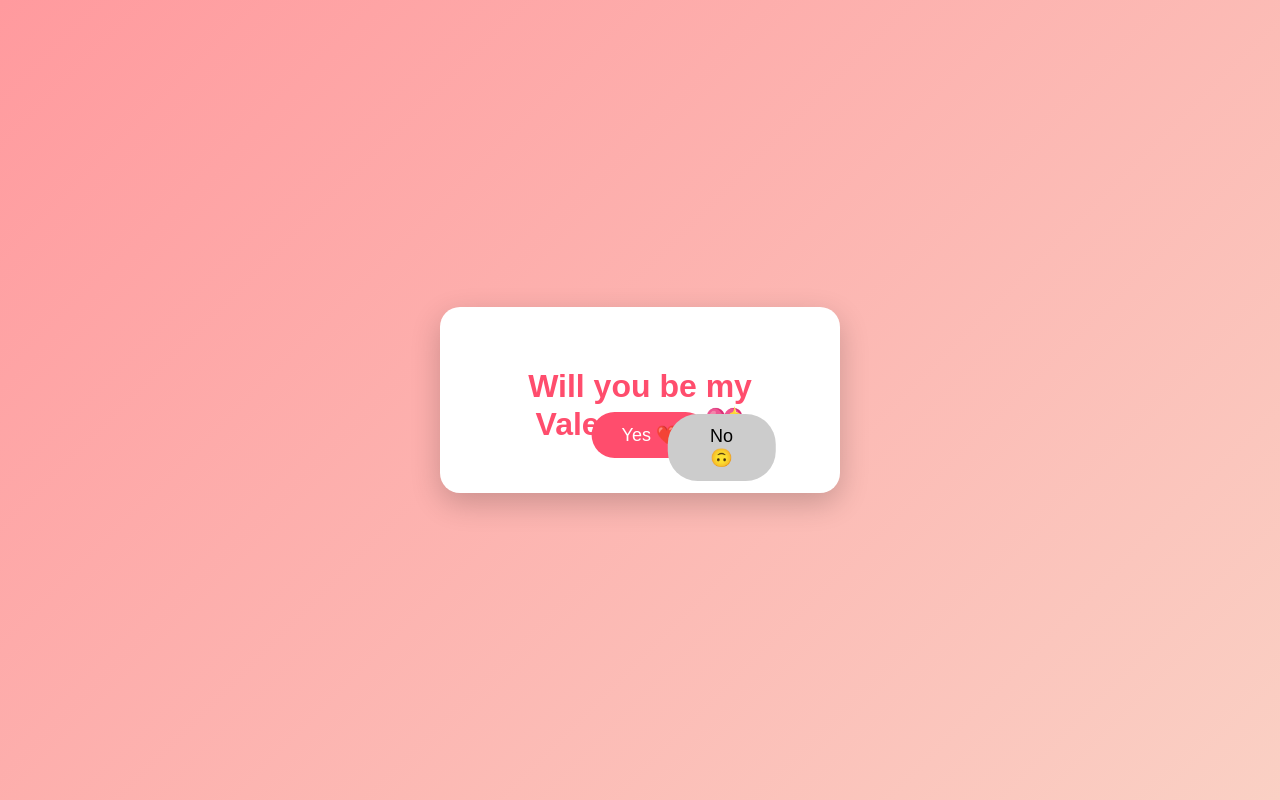
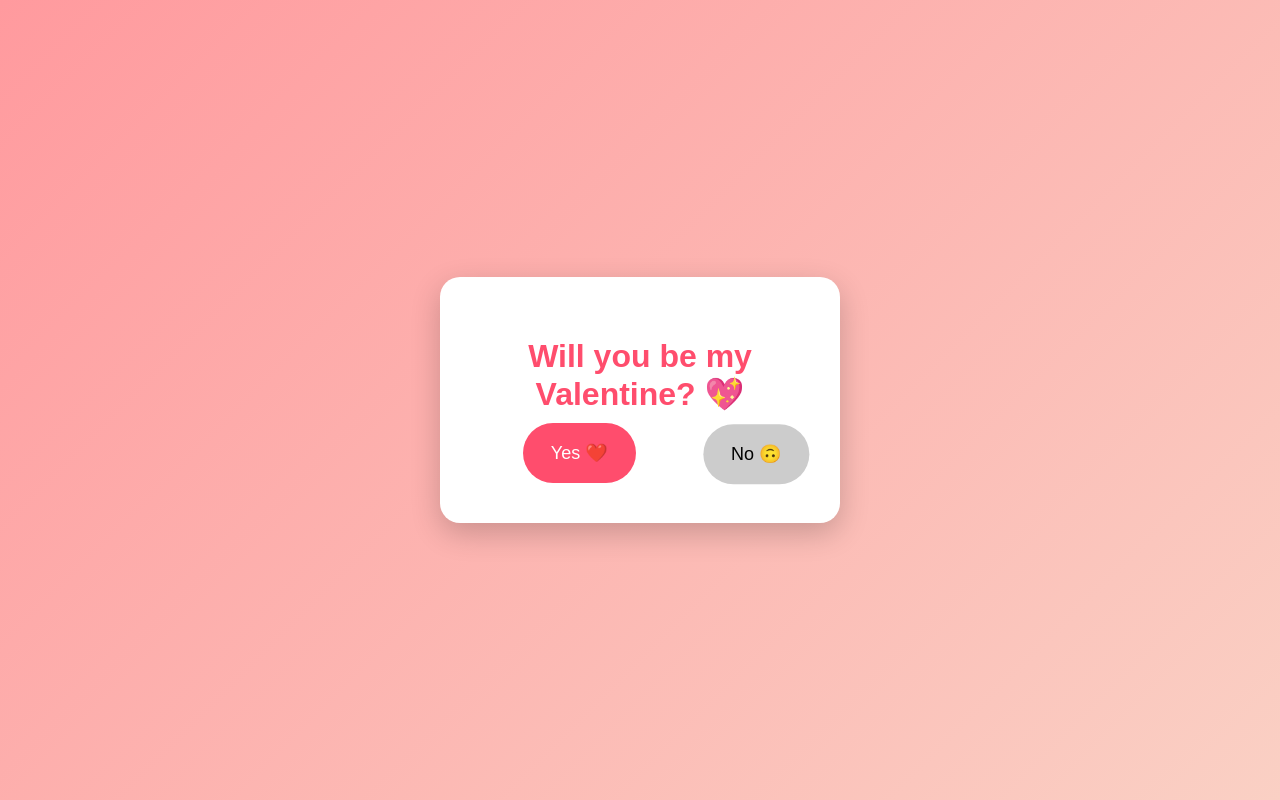
Before and after one commit to aliiraqi0120-collab/Valentine, a plain HTML site: page index.html in a window 1280 px wide. Both pictures are taken after a click on the button "No 🙃". Drawn offline with Linux system fonts and the light colour scheme.

Commit message:
Update index.html

```diff
--- a/index.html
+++ b/index.html
@@ -1,8 +1,10 @@
-<!DOCTYPE html>
+
+ <!DOCTYPE html>
 <html lang="en">
 <head>
 <meta charset="UTF-8">
 <title>Be My Valentine ❤️</title>
+
 <style>
 body {
     height: 100vh;
@@ -12,17 +14,16 @@ body {
     align-items: center;
     background: linear-gradient(135deg, #ff9a9e, #fad0c4);
     font-family: Arial, sans-serif;
-    overflow: hidden;
 }
 
 .container {
-    text-align: center;
     background: white;
     padding: 40px;
     border-radius: 20px;
     box-shadow: 0 10px 30px rgba(0,0,0,0.2);
+    width: 320px;
+    text-align: center;
     position: relative;
-    width: 320px;
 }
 
 h1 {
@@ -30,97 +31,94 @@ h1 {
     margin-bottom: 10px;
 }
 
-/* Message under the question */
+/* MESSAGE UNDER QUESTION */
 #message {
-    font-size: 22px;
+    display: none;
     color: black;
-    margin-top: 10px;
-    display: none;
-    animation: fadeIn 0.8s forwards;
+    font-size: 20px;
+    margin-bottom: 25px;
 }
 
-@keyframes fadeIn {
-    from { opacity: 0; }
-    to { opacity: 1; }
+/* BUTTON ROW */
+.buttons {
+    display: flex;
+    justify-content: center;
+    gap: 15px;
+    position: relative;
+    height: 60px;
 }
 
 button {
     font-size: 18px;
-    padding: 12px 30px;
+    padding: 12px 28px;
     border: none;
     border-radius: 30px;
     cursor: pointer;
-    margin: 15px 10px;
-    position: absolute;
 }
 
 #yesBtn {
     background: #ff4d6d;
     color: white;
-    left: 50%;
-    transform: translateX(-50%);
-    bottom: 20px;
 }
 
 #noBtn {
     background: #ccc;
-    left: 50%;
-    top: 80px;
-    transform: translateX(-50%);
+    position: relative;
 }
 
+/* HEARTS */
 .heart {
-    position: absolute;
-    font-size: 30px;
-    animation: float 3s ease-in forwards;
+    position: fixed;
+    font-size: 28px;
+    animation: float 3s forwards;
 }
 
 @keyframes float {
-    0% { transform: translateY(0) scale(1); opacity: 1; }
-    100% { transform: translateY(-200px) scale(1.5); opacity: 0; }
+    from { opacity: 1; transform: translateY(0); }
+    to { opacity: 0; transform: translateY(-200px); }
 }
 </style>
 </head>
+
 <body>
 
 <div class="container">
     <h1>Will you be my Valentine? 💖</h1>
+
     <div id="message">Ali is grateful for you 🔪</div>
-    <button id="yesBtn">Yes ❤️</button>
-    <button id="noBtn">No 🙃</button>
+
+    <div class="buttons">
+        <button id="yesBtn">Yes ❤️</button>
+        <button id="noBtn">No 🙃</button>
+    </div>
 </div>
 
 <script>
 const noBtn = document.getElementById("noBtn");
 const yesBtn = document.getElementById("yesBtn");
 const message = document.getElementById("message");
-const container = document.querySelector(".container");
+let clicks = 0;
 
-let noClickCount = 0;
+// NO BUTTON — moves ONLY on click
+noBtn.addEventListener("click", () => {
+    clicks++;
 
-// No button moves ONLY on click, disappears after 20 clicks
-noBtn.addEventListener("click", () => {
-    noClickCount++;
-
-    if (noClickCount >= 20) {
+    if (clicks >= 20) {
         noBtn.style.display = "none";
         return;
     }
 
-    const maxX = container.offsetWidth - noBtn.offsetWidth;
-    const maxY = 60;
+    // Move slightly left/right/up/down (stay near Yes)
+    const x = (Math.random() * 120) - 60;
+    const y = (Math.random() * 40) - 20;
 
-    const x = Math.random() * maxX;
-    const y = 60 + Math.random() * maxY;
-
-    noBtn.style.left = x + "px";
-    noBtn.style.top = y + "px";
+    noBtn.style.transform = `translate(${x}px, ${y}px)`;
 });
 
-// Yes button → show message + hearts
+// YES BUTTON
 yesBtn.addEventListener("click", () => {
     message.style.display = "block";
-    for (let i = 0; i < 30; i++) createHeart();
+    for (let i = 0; i < 25; i++) createHeart();
 });
 
 function createHeart() {
@@ -128,7 +126,7 @@ function createHeart() {
     heart.className = "heart";
     heart.innerHTML = "❤️";
     heart.style.left = Math.random() * window.innerWidth + "px";
-    heart.style.top = window.innerHeight + "px";
+    heart.style.bottom = "0px";
     document.body.appendChild(heart);
     setTimeout(() => heart.remove(), 3000);
 }
```
